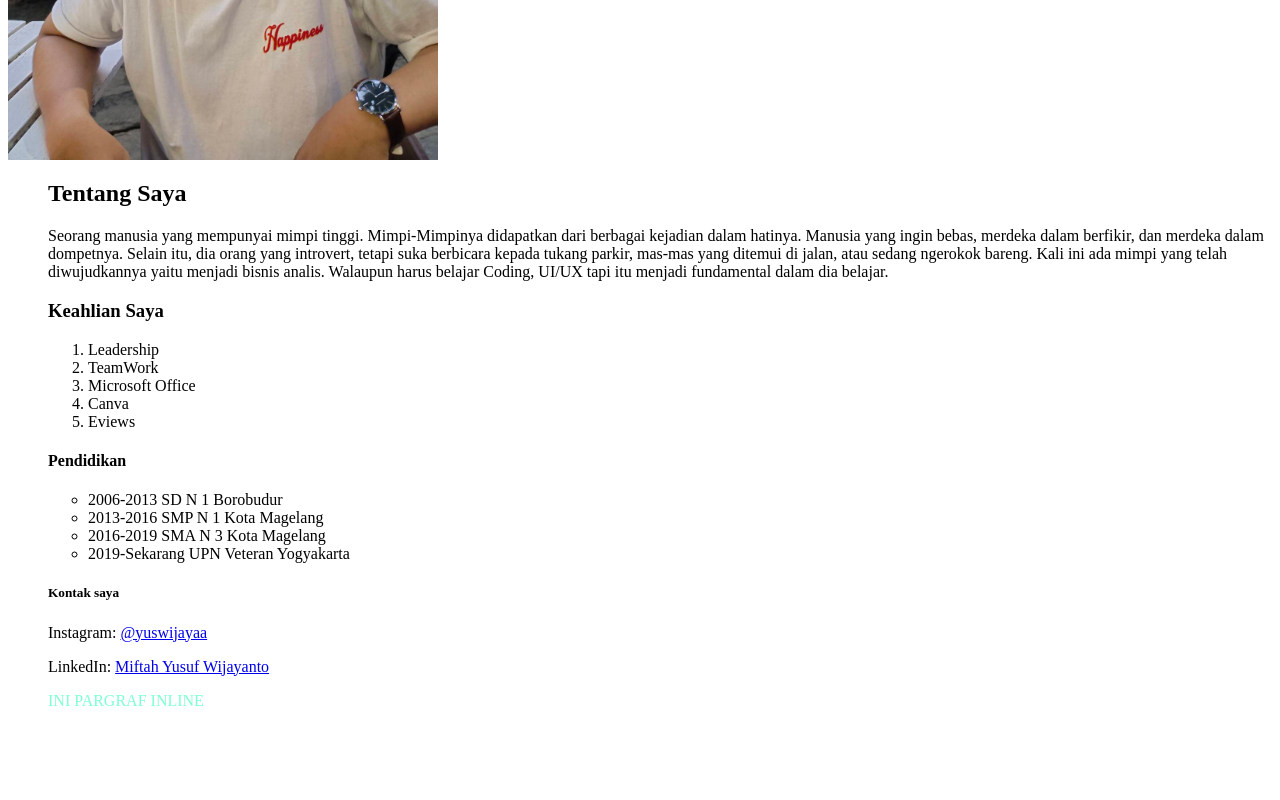
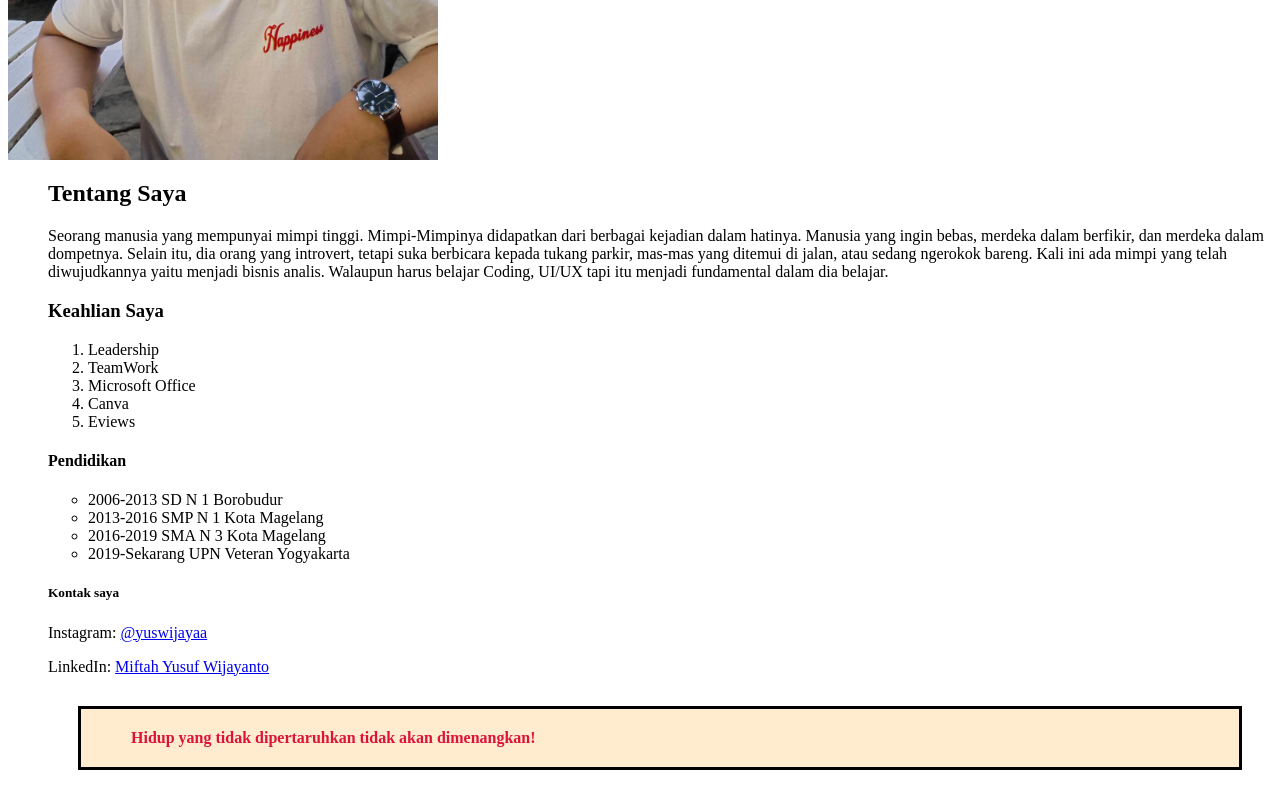
Before and after one commit to luciddss/web-basic-seal, a plain HTML site: page HTML BASIC (8 September).html in a window 1280 px wide. Shown: the part 486-1286 px from the top of the page. Before the commit the page ends 1212 px from the top, so only its background shows below. Drawn offline with Linux system fonts and the light colour scheme.

Commit message:
initial commit

```diff
--- a/HTML BASIC (8 September).html
+++ b/HTML BASIC (8 September).html
@@ -27,6 +27,9 @@
         <h5>Kontak saya</h5>
         <p>Instagram: <a href="https://www.instagram.com/yuswijayaa/">@yuswijayaa</a></p>
         <p>LinkedIn: <a href="https://www.linkedin.com/in/yusufwijayanto/">Miftah Yusuf Wijayanto</a></p>
-        <p style="color: aquamarine;">INI PARGRAF INLINE</p>
+        <head>
+            <link rel="stylesheet" href="./style.css">
+        </head>
+        <p class="para-external">Hidup yang tidak dipertaruhkan tidak akan dimenangkan!</p>
     </body>
 </html>
--- a/style.css
+++ b/style.css
@@ -0,0 +1,8 @@
+.para-external {
+    font-weight: bold;
+    background-color: blanchedalmond;
+    color: crimson;
+    margin: 30px 30px 30px 30px;
+    border: 3px solid black;
+    padding: 20px 20px 20px 50px;
+}
```
